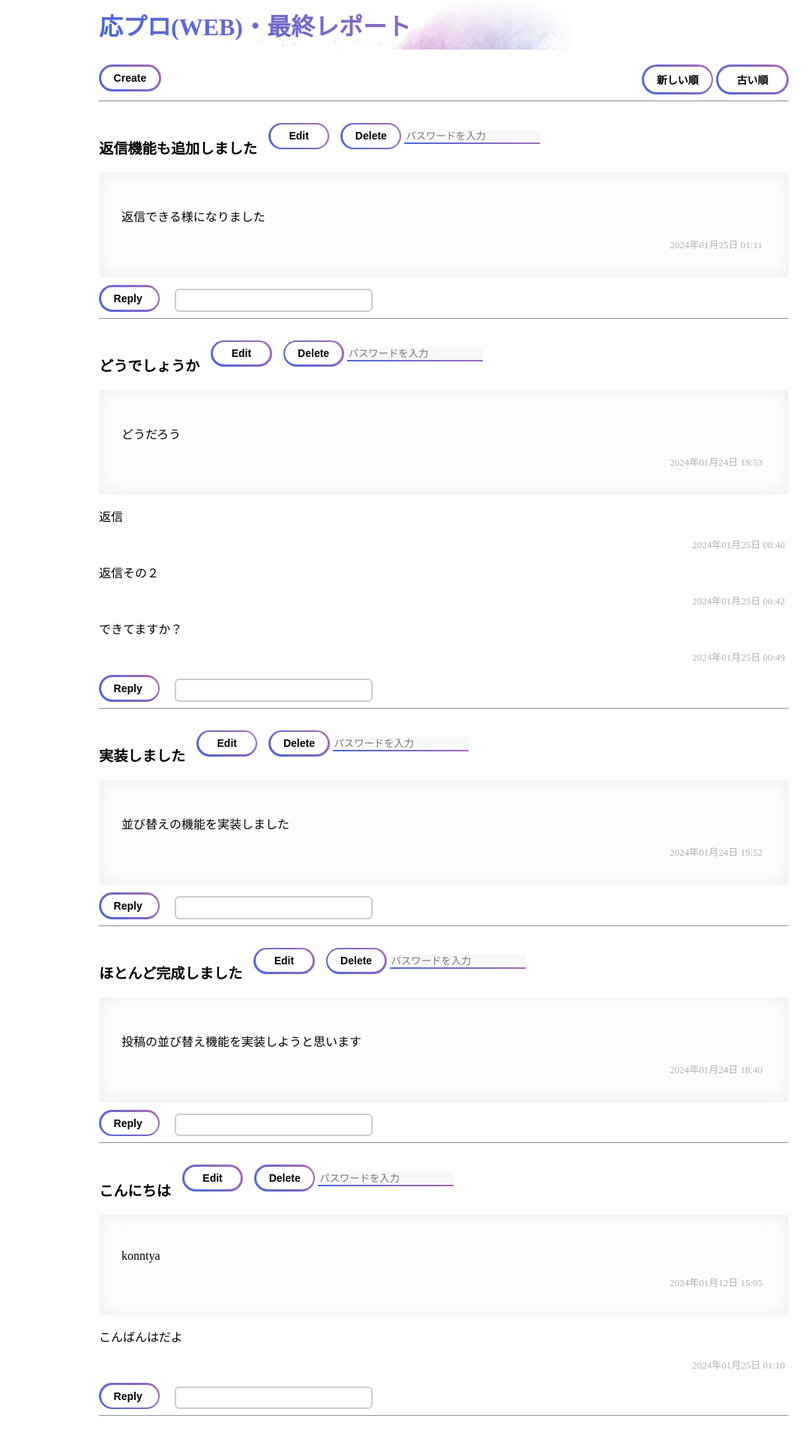
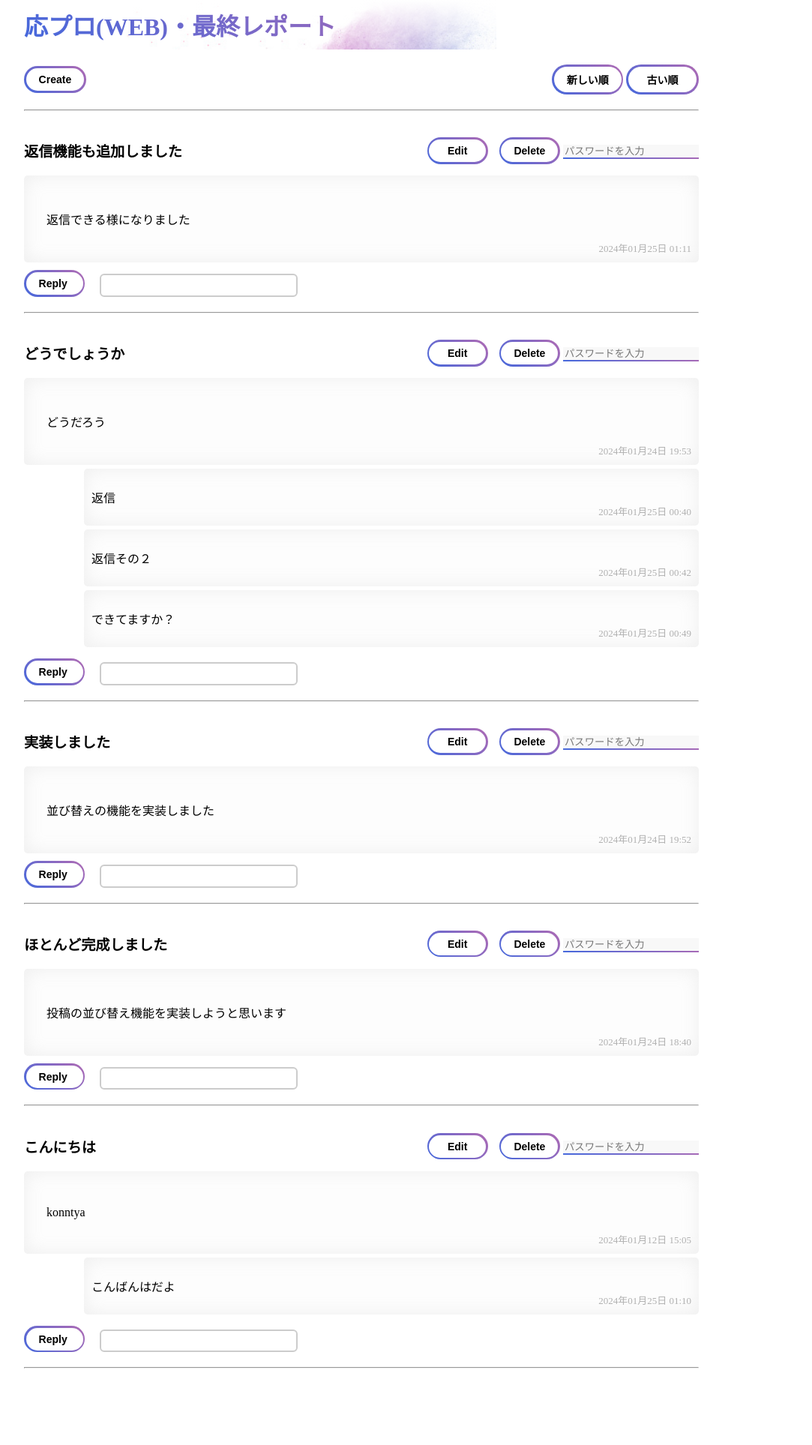
Before and after one commit to masa-massara/AP-WEB-BLOG, a PHP site: page /blog/index.php in a window 1280 px wide. Shown: the whole page at 75% size, without its empty margins (48-1131 px from the left). After the commit the page ends 1825 px from the top, so only its background shows below. Run offline with PHP 8.4, Linux system fonts and the light colour scheme; data comes from the database, SQL or seed files in the repository; style sheets or scripts are compiled from the project's sources.

Commit message:
cssの調整

```diff
--- a/workspace/blog/css/button.css
+++ b/workspace/blog/css/button.css
@@ -5,7 +5,7 @@
   cursor: pointer;
   outline: none;
   font-size: 14px;
-  font-weight: bold;
+  font-weight: 600;
   transform: translate(0);
   background-image: linear-gradient(45deg, #4568dc, #b06ab3);
   padding: 0.7em 1.4em;
--- a/workspace/blog/css/index.css
+++ b/workspace/blog/css/index.css
@@ -2,8 +2,14 @@
 /* 全体の装飾をするcss */
 .container {
   padding: 0px 30px 30px 30px;
+  max-width: 900px;
 }
 
 body {
-  margin: 0px 150px;
+  margin: 0px 50px;
+  max-width: 600;
 }
+
+hr {
+  margin: 20px 0px 0px;
+}
--- a/workspace/blog/css/post.css
+++ b/workspace/blog/css/post.css
@@ -2,6 +2,7 @@
   background-color: rgba(253, 253, 253, 0.82);
   padding: 30px;
   border-radius: 5px;
+  position: relative;
   box-shadow: inset 0px 0px 22px 2px rgba(175, 175, 175, 0.18);
 }
 
@@ -9,6 +10,11 @@
   display: flex;
   padding: 20px 0px 0px 0px;
   gap: 15px;
+  align-items: center;
+  justify-content: center;
+}
+.buttons > .post-title {
+  margin-right: auto;
 }
 
 .order-button {
@@ -16,7 +22,12 @@
 }
 
 .timestamp {
+  text-align: right;
+  position: absolute;
   text-align: end;
+  display: inline;
+  bottom: 5px;
+  right: 5px;
 }
 .timestamp > p {
   margin: 5px;
@@ -48,3 +59,25 @@ textarea {
   gap: 20px;
   display: flex;
 }
+
+.comment-box {
+  background-color: rgba(253, 253, 253, 0.82);
+  padding: 10px;
+  margin: 5px 0px 5px 80px;
+  border-radius: 5px;
+  position: relative;
+  box-shadow: inset 0px 0px 22px 2px rgba(175, 175, 175, 0.18);
+}
+.comment-box > .timestamp {
+  text-align: right;
+  position: absolute;
+  text-align: end;
+  display: inline;
+  bottom: 5px;
+  right: 5px;
+}
+.comment-box > .timestamp > p {
+  margin: 5px;
+  color: #b0b0b0;
+  font-size: small;
+}
--- a/workspace/blog/scss/button.scss
+++ b/workspace/blog/scss/button.scss
@@ -5,7 +5,7 @@
   cursor: pointer;
   outline: none;
   font-size: 14px;
-  font-weight: bold;
+  font-weight: 600;
   -webkit-transform: translate(0);
   transform: translate(0);
   background-image: linear-gradient(45deg, #4568dc, #b06ab3);
--- a/workspace/blog/scss/index.scss
+++ b/workspace/blog/scss/index.scss
@@ -2,8 +2,14 @@
 
 .container {
   padding: 0px 30px 30px 30px;
+  max-width: 900px;
 }
 
-body{
-  margin: 0px 150px ;
+body {
+  margin: 0px 50px;
+  max-width: 600;
 }
+
+hr {
+  margin: 20px 0px 0px;
+}
--- a/workspace/blog/scss/post.scss
+++ b/workspace/blog/scss/post.scss
@@ -2,13 +2,19 @@
   background-color: rgba(253, 253, 253, 0.82);
   padding: 30px;
   border-radius: 5px;
+  position: relative;
   box-shadow: inset 0px 0px 22px 2px rgba(175, 175, 175, 0.18);
 }
 
 .buttons {
+  > .post-title {
+    margin-right: auto;
+  }
   display: flex;
   padding: 20px 0px 0px 0px;
   gap: 15px;
+  align-items: center;
+  justify-content: center;
 }
 
 .order-button {
@@ -21,7 +27,12 @@
     color: #b0b0b0;
     font-size: small;
   }
+  text-align: right;
+  position: absolute;
   text-align: end;
+  display: inline;
+  bottom: 5px;
+  right: 5px;
 }
 
 dt {
@@ -48,3 +59,25 @@ textarea {
   gap: 20px;
   display: flex;
 }
+
+.comment-box {
+  background-color: rgba(253, 253, 253, 0.82);
+  padding: 10px;
+  margin: 5px 0px 5px 80px;
+  border-radius: 5px;
+  position: relative;
+  box-shadow: inset 0px 0px 22px 2px rgba(175, 175, 175, 0.18);
+  > .timestamp {
+    > p {
+      margin: 5px;
+      color: #b0b0b0;
+      font-size: small;
+    }
+    text-align: right;
+    position: absolute;
+    text-align: end;
+    display: inline;
+    bottom: 5px;
+    right: 5px;
+  }
+}
```
